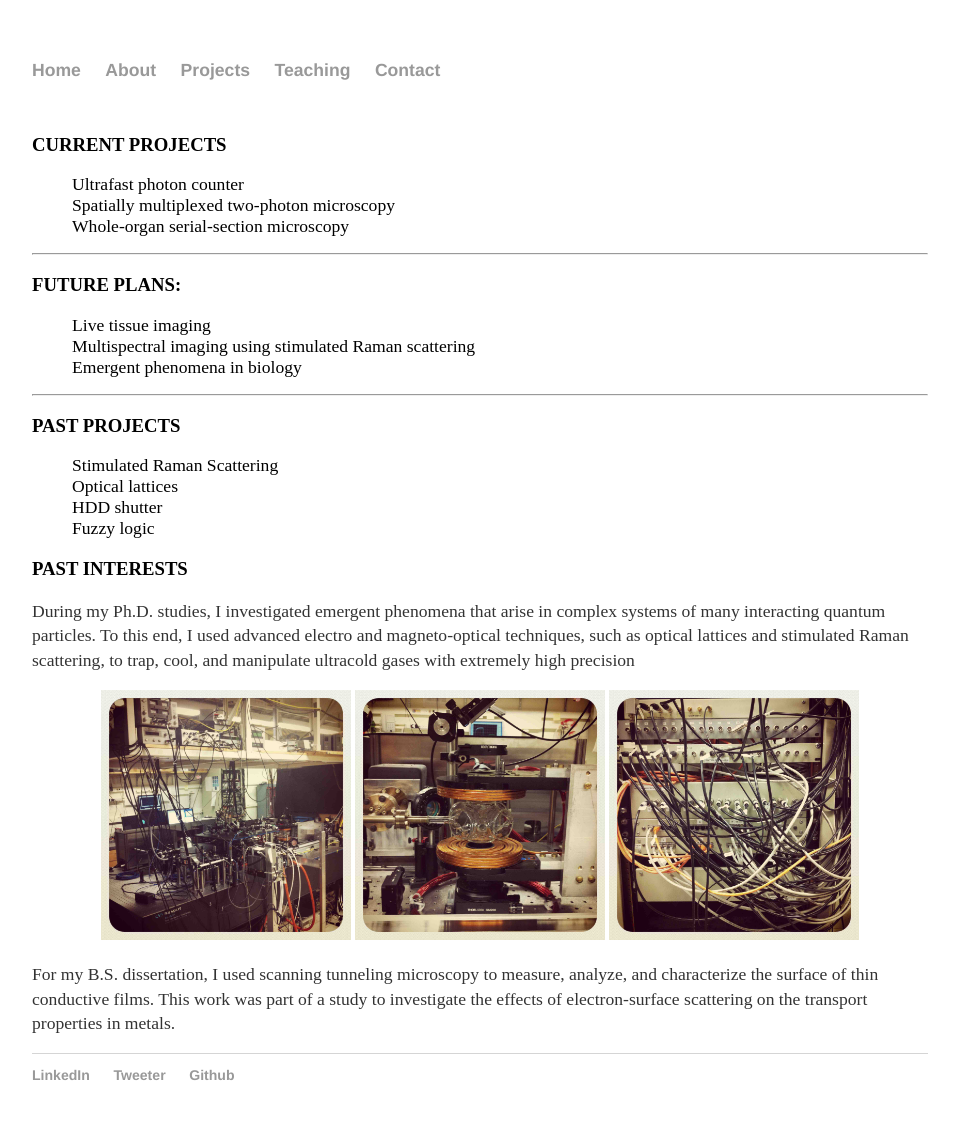
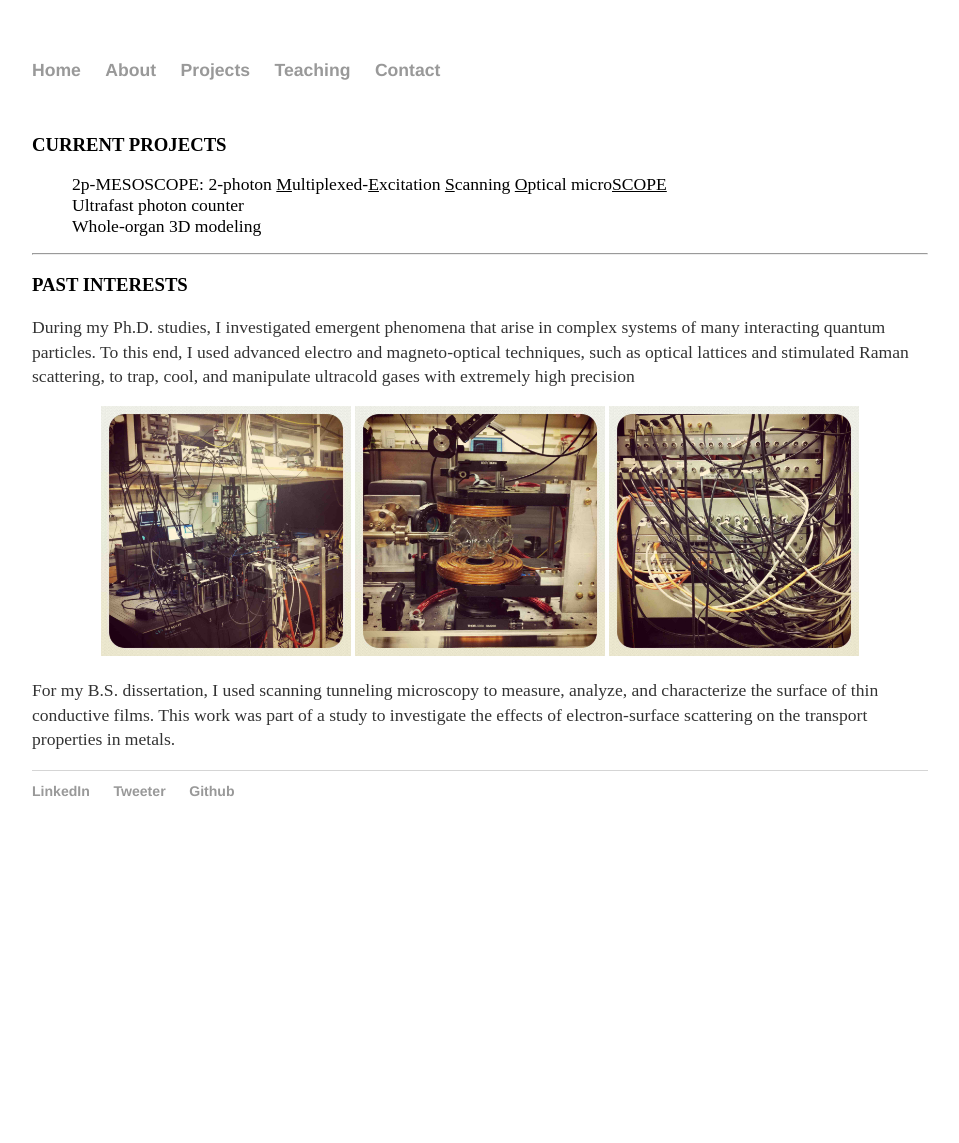
Before and after one commit to davidchenlee/davidchenlee.github.io, a Jekyll site: the page built from projects.html, in a window 1280 px wide. Shown: the whole page, without its empty margins (160-1119 px from the left). Built offline with Jekyll 4.4.1, drawn with Linux system fonts in a browser that asks for light colours; after the commit the page ends 900 px from its top, so only the background shows below that.

Commit message:
Update 'Projects'

```diff
--- a/index.html
+++ b/index.html
@@ -13,7 +13,7 @@ title: David Chen
 <p>I am building a high throughput two-photon microscope for imaging large volumes of fixed tissue –as large as 1 cm^3– in-situ and with sub-micron resolution. This novel technology will be used to understand how cells form tissue at large scales in 3D. As part of this project, I have established a new Mesoimaging Laboratory at the MPI-CBG.</p>
 
 <p>
-I work in close collaboration with the <a href="http://zerial.mpi-cbg.de/">Zerial Lab</a> to digitally reconstruct the mouse liver. Check out their latest work: <a href="https://elifesciences.org/articles/11214">"A versatile pipeline for the multi-scale digital reconstruction and quantitative analysis of 3D tissue architecture"</a>
+I work in close collaboration with the <a href="http://zerial.mpi-cbg.de/">Zerial Lab</a> to digitally reconstruct the mouse liver. Check out their work: <a href="https://elifesciences.org/articles/11214">"A versatile pipeline for the multi-scale digital reconstruction and quantitative analysis of 3D tissue architecture"</a>
  </p>
 
 	<center>
--- a/projects.html
+++ b/projects.html
@@ -5,22 +5,25 @@ title: David Chen
 
 <h3>CURRENT PROJECTS</h3>
 <ul style="list-style-type:none">
+<li>2p-MESOSCOPE: 2-photon <u>M</u>ultiplexed-<u>E</u>xcitation <u>S</u>canning <u>O</u>ptical micro<u>SCOPE</u></li>
 <li>Ultrafast photon counter</li>
-<li>Spatially multiplexed two-photon microscopy</li>
-<li>Whole-organ serial-section microscopy</li>
+<li>Whole-organ 3D modeling</li>
 </ul>
 <hr>
 
 
-<!--integrate single cell  -->
+<!--
 <h3>FUTURE PLANS:</h3>
 <ul style="list-style-type:none">
 <li>Live tissue imaging</li>
 <li>Multispectral imaging using stimulated Raman scattering</li>
+<li>integrate single cell for multi-scale modeling</li>
 <li>Emergent phenomena in biology</li>
 </ul>
 <hr>
+-->
 
+<!--
 <h3>PAST PROJECTS</h3>
 <ul style="list-style-type:none">
 <li>Stimulated Raman Scattering</li>
@@ -28,6 +31,7 @@ title: David Chen
 <li>HDD shutter</li>
 <li>Fuzzy logic</li>
 </ul>
+-->
 
 <h3>PAST INTERESTS</h3>
 <p>During my Ph.D. studies, I investigated emergent phenomena that arise in complex systems of many interacting quantum particles. To this end, I used advanced electro and magneto-optical techniques, such as optical lattices and stimulated Raman scattering, to trap, cool, and manipulate ultracold gases with extremely high precision</p>
```
Also changed, not shown: about/about.html (+26 -27 lines).
